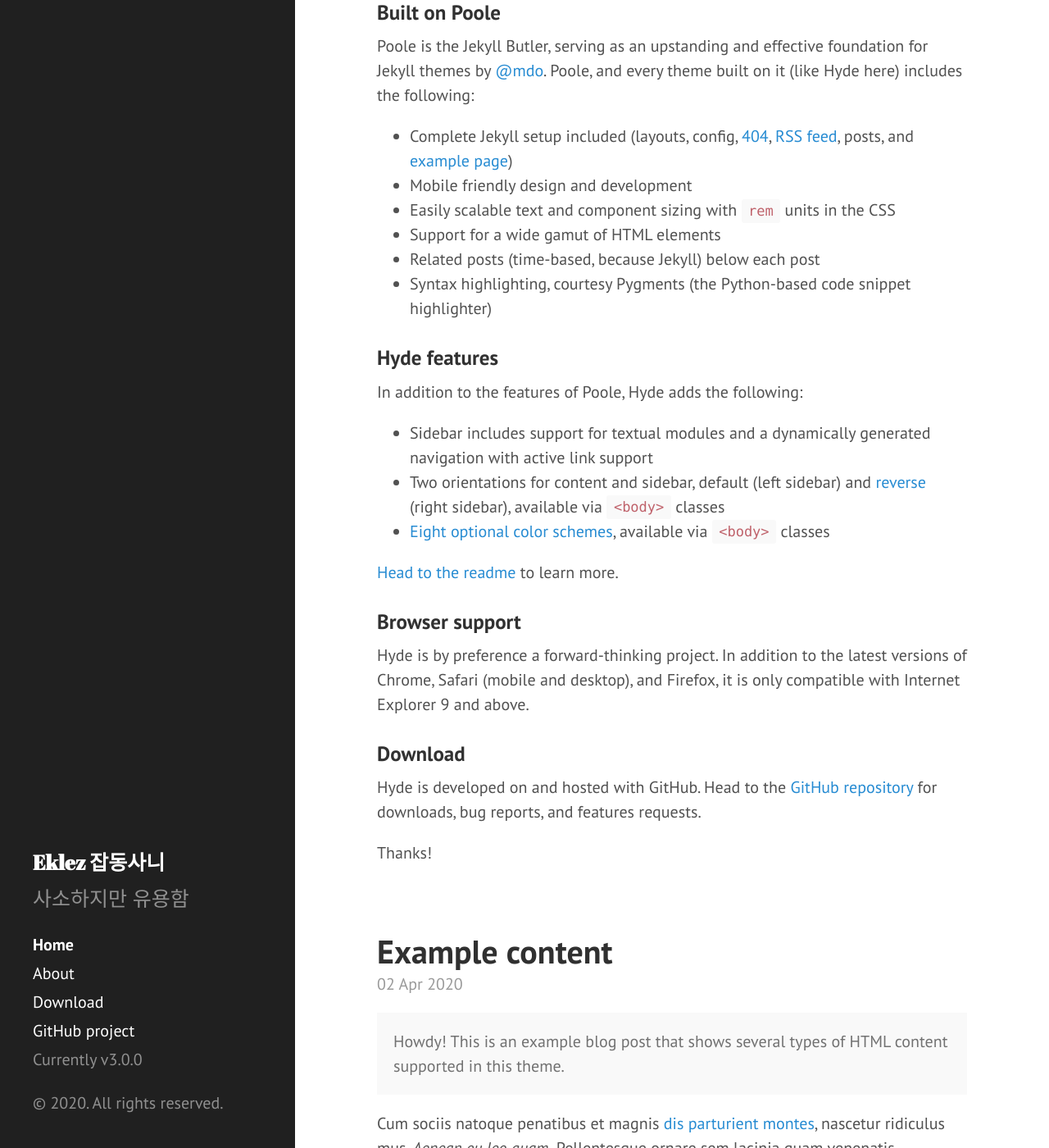
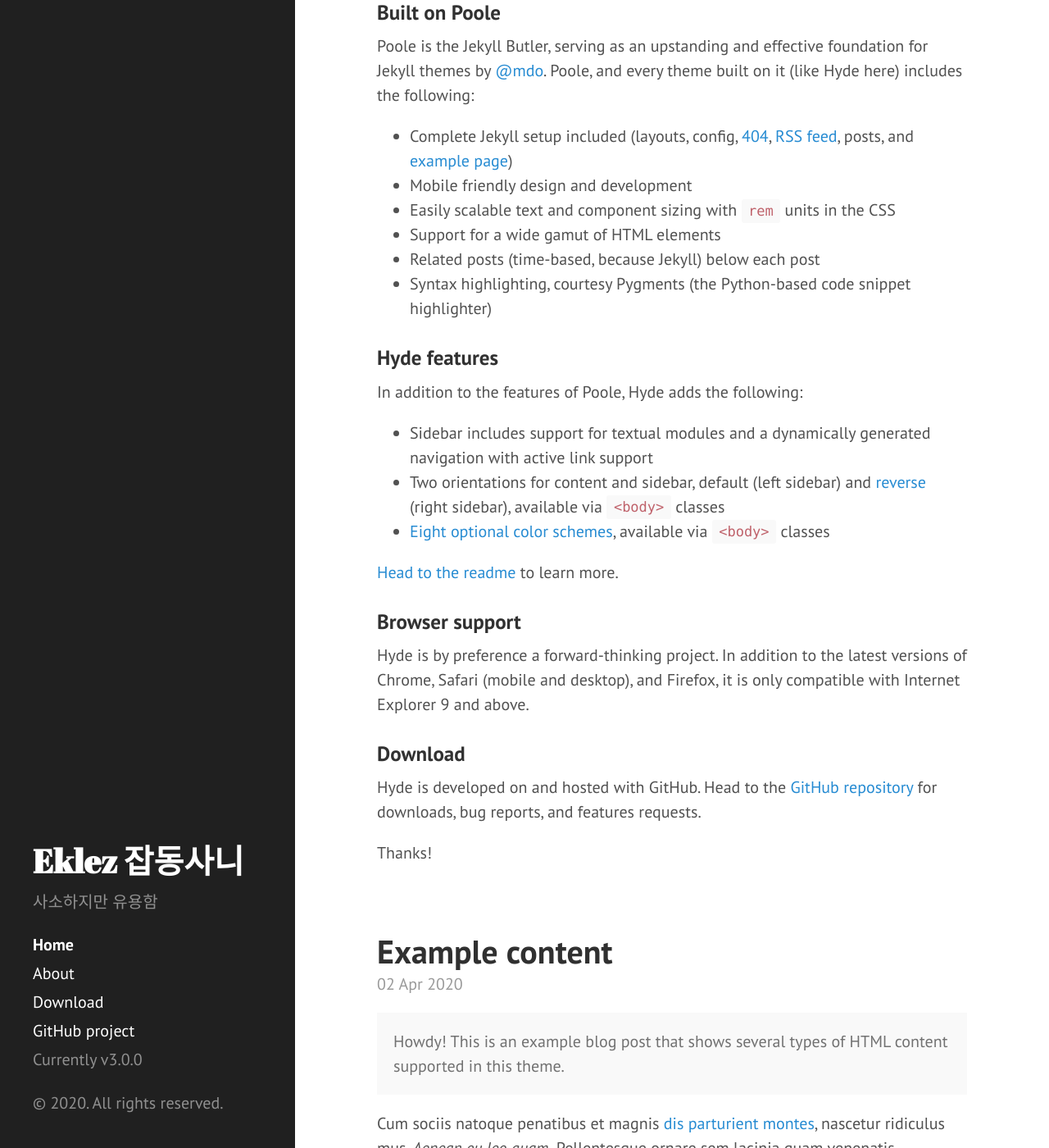
Before and after one commit to eklez/eklez.github.io, a Jekyll site: the page built from index.html, in a window 1280 px wide and 1400 px high, scrolled down 270 px. Shown: the whole window at 82% size. Built offline with Jekyll 4.4.1, drawn with Linux system fonts in a browser that asks for light colours; the list of posts is cut into pages by our own code.

Commit message:
Update ccs

```diff
--- a/public/css/hyde.css
+++ b/public/css/hyde.css
@@ -80,7 +80,7 @@ html {
   color: #fff;
   margin-top: 0;
   font-family: "Abril Fatface", serif;
-  font-size: 1.25rem;
+  font-size: 2rem;
 }
 
 /* Sidebar nav */
--- a/public/css/poole.css
+++ b/public/css/poole.css
@@ -259,7 +259,7 @@ tbody tr:nth-child(odd) th {
  */
 
 .lead {
-  font-size: 1.25rem;
+  font-size: 1rem;
   font-weight: 300;
 }
 
```
